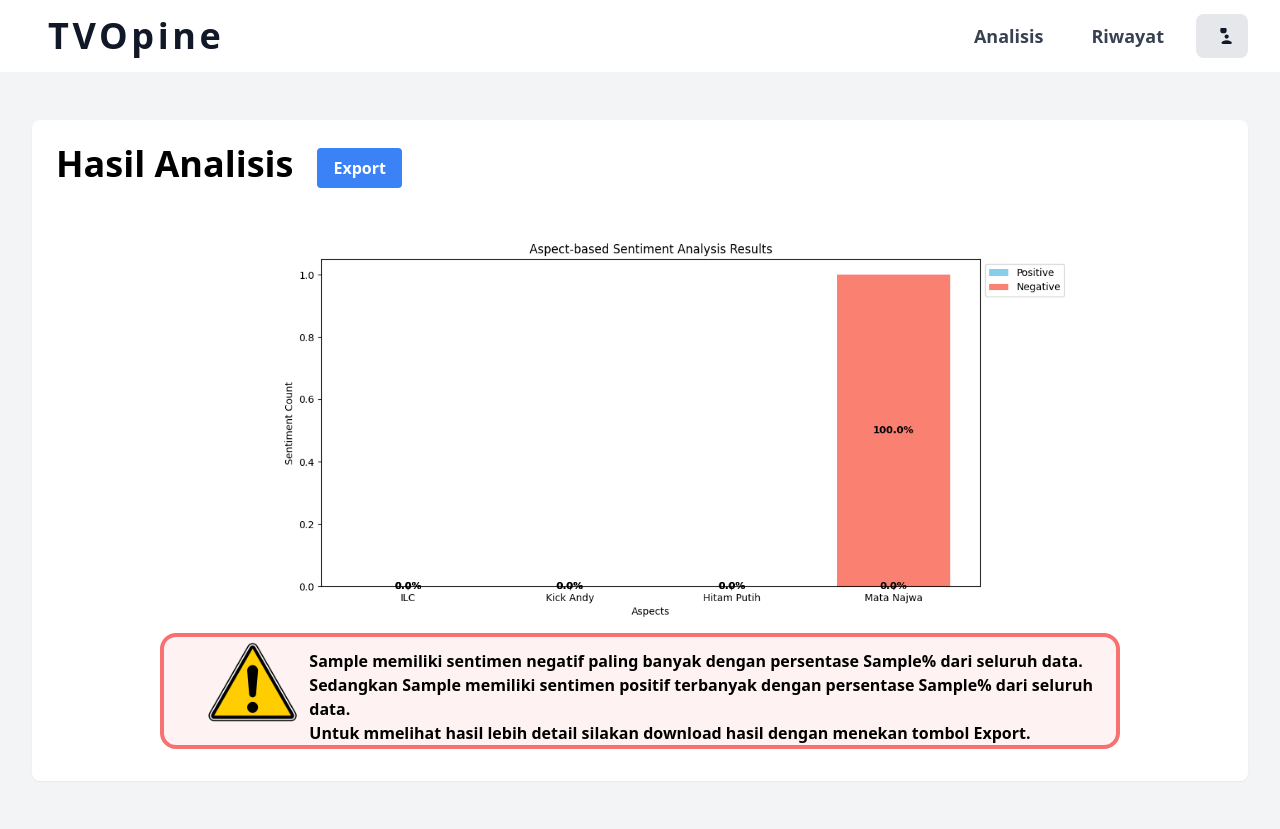
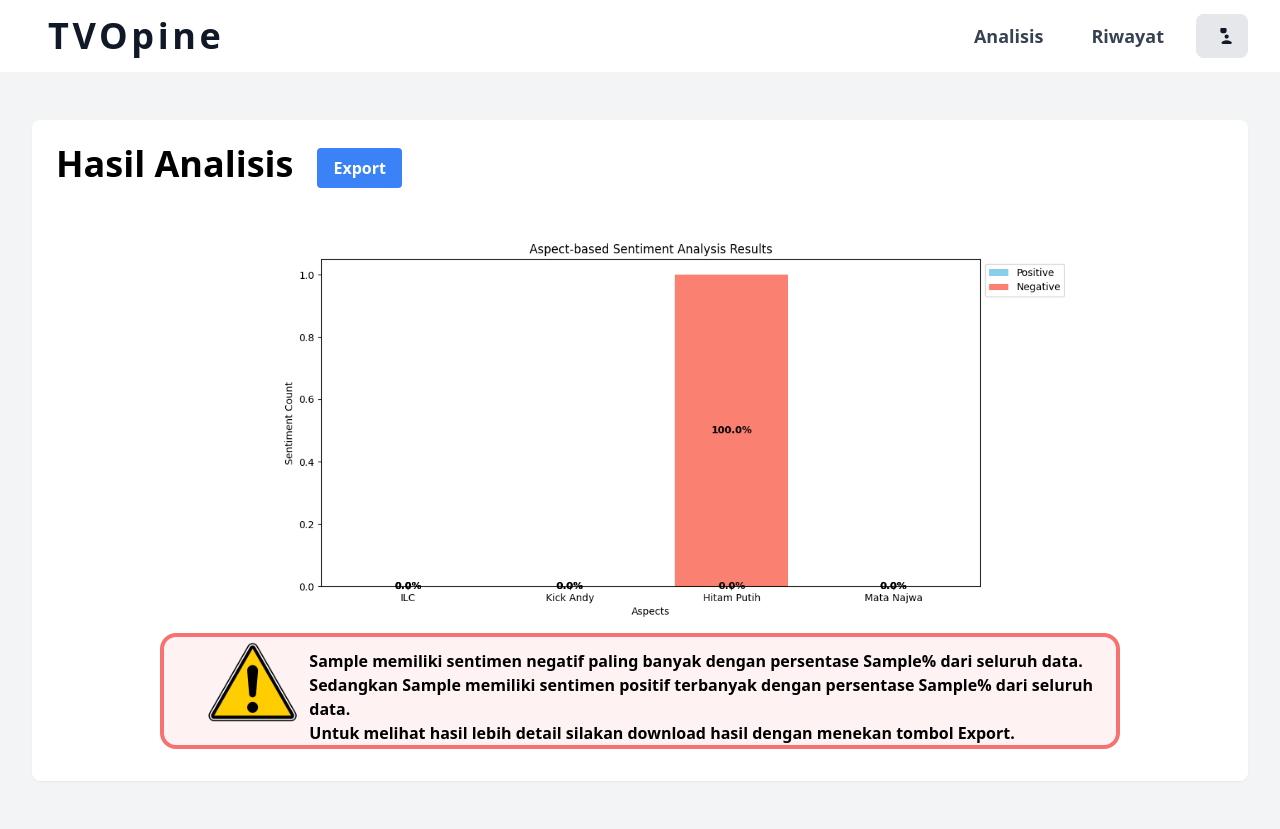
Before and after one commit to rnwxyz/PMUDT-kelompok-1, a Flask app: template templates/analysisResult.html in a window 1280 px wide. Run offline with Flask 3, Linux system fonts and the light colour scheme; the template is opened without the code that fills it: most values are stand-ins (such as "Sample title", 1, 10 or a date in 2020); some libraries are stand-ins or nearby versions.

Commit message:
fix : optimeze view

```diff
--- a/static/csv/result.csv
+++ b/static/csv/result.csv
@@ -1,2 +1,2 @@
 Text Tweet,Predicted Cluster,Cluster Name,Predicted Sentiment,Sentiment Name
-mata nadjwa tidak berbobot dan jelek banget,3,MataNajwaMetroTV,0,Negative
+hitam putih jelek banget,2,HitamPutihTransTV,0,Negative
--- a/templates/analysisResult.html
+++ b/templates/analysisResult.html
@@ -25,7 +25,7 @@
             <div class="mt-3 font-semibold">
                 <p><b>{{ cluster_negative }}</b> memiliki sentimen negatif paling banyak dengan persentase {{ persentase_negative }}% dari seluruh data.</p>
                 <p>Sedangkan <b>{{ cluster_positive }}</b> memiliki sentimen positif terbanyak dengan persentase {{ persentase_positive }}% dari seluruh data.</p>
-                <p>Untuk mmelihat hasil lebih detail silakan download hasil dengan menekan tombol <b>Export</b>.</p>
+                <p>Untuk melihat hasil lebih detail silakan download hasil dengan menekan tombol <b>Export</b>.</p>
             </div>
         </div>
     </div>
--- a/templates/base.html
+++ b/templates/base.html
@@ -11,7 +11,7 @@
     {% endblock %}
 </head>
 
-<body class="font-sans bg-gray-100">
+<body class="font-sans bg-gray-100 overflow-hidden">
 
     <script src="https://cdn.jsdelivr.net/gh/alpinejs/alpine@v2.x.x/dist/alpine.min.js" defer></script>
 
--- a/templates/dashboard.html
+++ b/templates/dashboard.html
@@ -93,8 +93,8 @@
           dari komentar penonton yang diambil dari Twitter, TVOpine menggunakan teknologi analisis sentimen
           berbasis aspek untuk menyajikan informasi yang dapat membantu penonton untuk melihat opini atau sentimen
           sebagian besar penonton terhadapt suatu acara TV. Mesin analisis sentimen berbasis aspek yang digunakan
-          terdiri atas mesin klastering untuk menentukan aspek dengan akurasi 80% dan mesin klasifikasi untuk mengklasifikasikan sentimen
-          dengan akurasi 90%.
+          terdiri atas mesin klastering untuk menentukan aspek dengan akurasi 100% dan mesin klasifikasi untuk mengklasifikasikan sentimen
+          dengan akurasi 76.25%. Hasil tersebut diperoleh dengan menggunakan 80 data uji yang diperoleh dari twitter.
         </p>
         <h1 class="mt-3 text-3xl font-bold leading-tight">
           Fitur utama dari TVOpine meliputi:
```
Also changed, not shown: service/analysisService.py (+5 -2 lines), static/img/plot.png.
